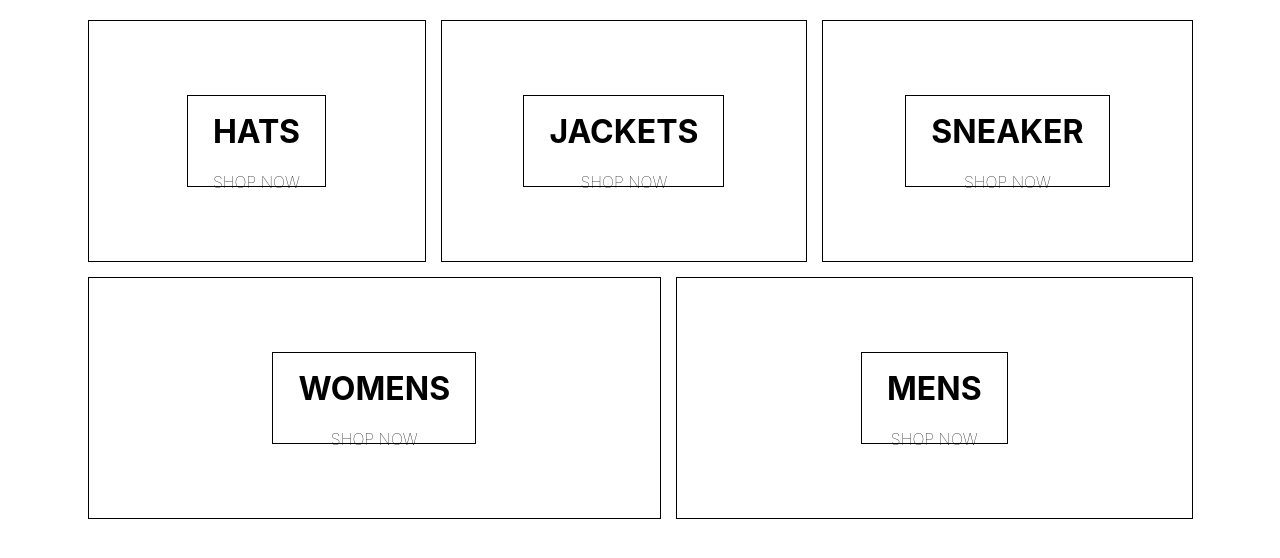
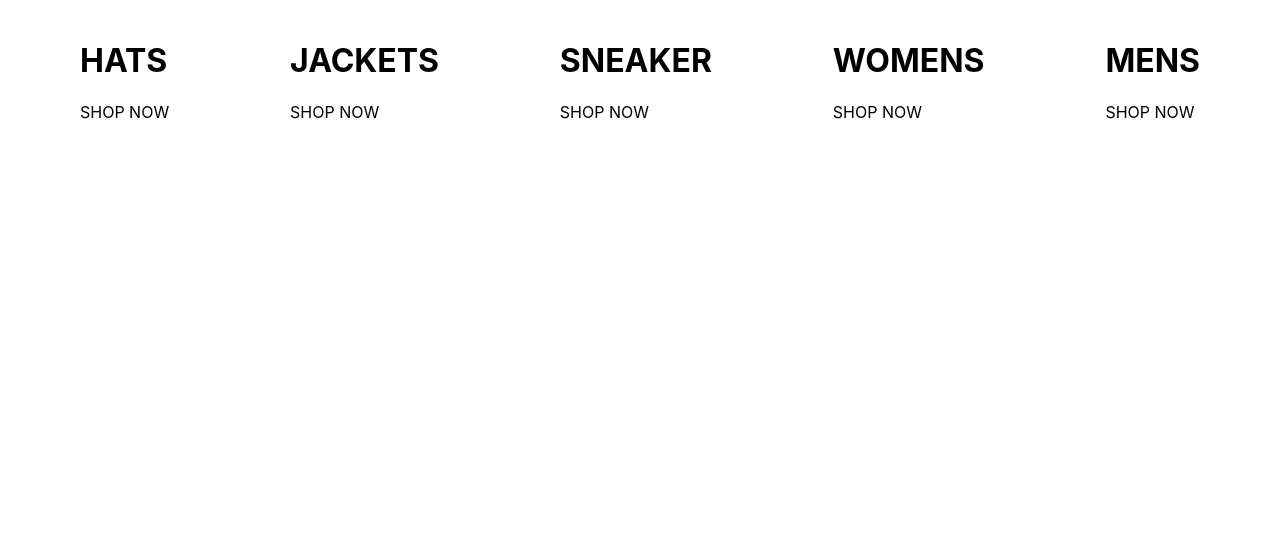
Before and after one commit to sarahsipple/shopping-site, a React (Create React App) app: page / in a window 1280 px wide. Shown: the top 558 px of the page. Built offline with nearby package versions, Linux system fonts and the light colour scheme.

Commit message:
added menu item folder

```diff
--- a/src/App.js
+++ b/src/App.js
@@ -1,5 +1,5 @@
 import './App.css';
-import HomePage from './homepage/homepage';
+import HomePage from './pages/homepage/homepage';
 
 function App() {
   return (
--- a/src/homepage/homepage.styles.scss
+++ b/src/components/menu-item/menu-item.styles.scss
@@ -1,17 +1,3 @@
-.homepage {
-  display: flex;
-  flex-direction: column;
-  align-items: center;
-  padding: 20px 80px;
-}
-
-.directory-menu {
-  width: 100%;
-  display: flex;
-  flex-wrap: wrap;
-  justify-content: space-between;
-}
-
 .menu-item {
   min-width: 30%;
   height: 240px;
--- /dev/null
+++ b/src/pages/homepage/homepage.styles.scss
@@ -0,0 +1,13 @@
+.homepage {
+  display: flex;
+  flex-direction: column;
+  align-items: center;
+  padding: 20px 80px;
+}
+
+.directory-menu {
+  width: 100%;
+  display: flex;
+  flex-wrap: wrap;
+  justify-content: space-between;
+}
```
Also changed, not shown: src/components/menu-item/menu-item.js (added, +7 -0 lines), src/pages/homepage/homepage.js (renamed from src/homepage/homepage.js).
